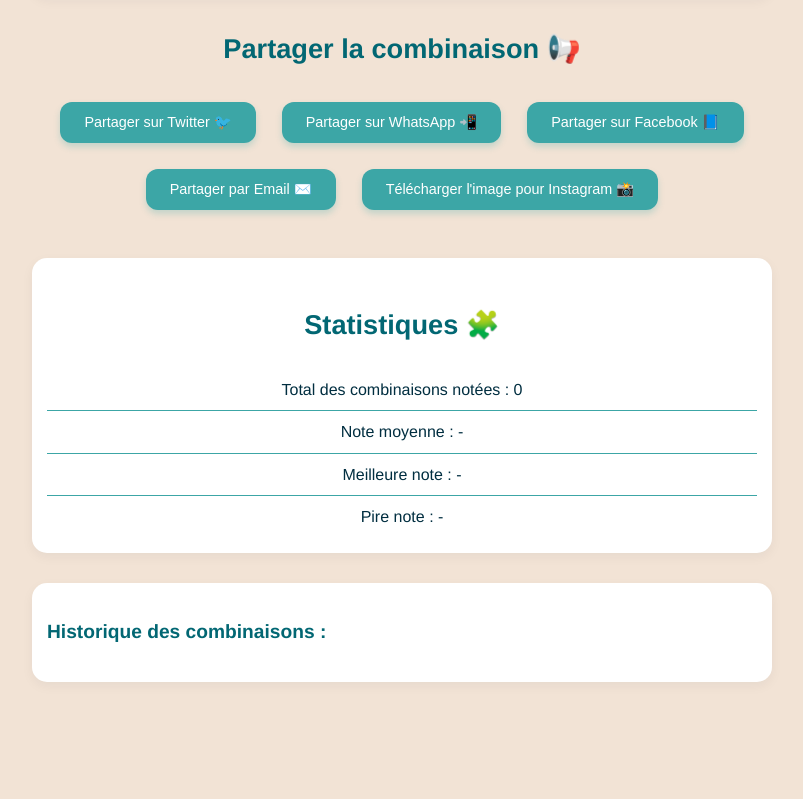
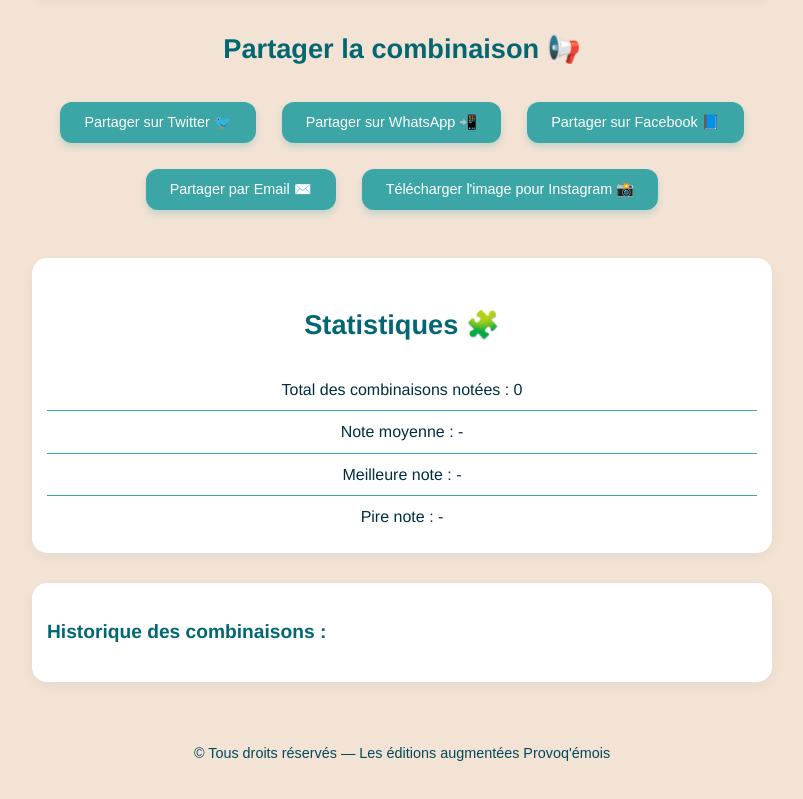
Before and after one commit to Philopitre/poesiequantique, a plain HTML site: page index.html in a window 1280 px wide. Shown: the part 987-1786 px from the top of the page, without its empty margins (238-1041 px from the left). Before the commit the page ends 1699 px from the top, so only its background shows below. Drawn offline with nearby package versions, Linux system fonts and the light colour scheme.

Commit message:
Add files via upload
Ajout footer tout droits résevé et régle css

```diff
--- a/index.html
+++ b/index.html
@@ -126,7 +126,9 @@
       </div>
       <button id="resetCacheButton" onclick="resetCache()">Reset du cache ♻️</button>
     </div>
-
+    <footer>
+      © Tous droits réservés — Les éditions augmentées Provoq'émois
+    </footer>
     <audio id="typewriterSound" src="sons/typewriter.mp3" preload="auto"></audio>
   </div>
   <script src="script.js"></script>
--- a/style.css
+++ b/style.css
@@ -381,6 +381,16 @@ select:focus {
   word-wrap: break-word;
 }
 
+footer {
+  text-align: center;
+  padding: 20px;
+  font-size: 0.9rem;
+  color: #024959;
+  background-color: transparent;
+  font-family: 'Poppins', sans-serif;
+  margin-top: 40px;
+}
+
 .notification.fade-out {
   opacity: 0;
   transform: translateX(-50%) translateY(30px);
```
